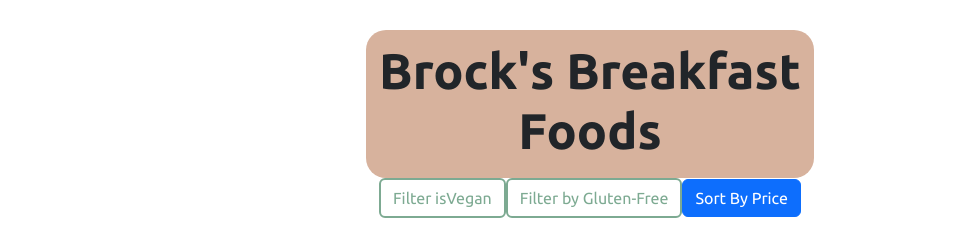
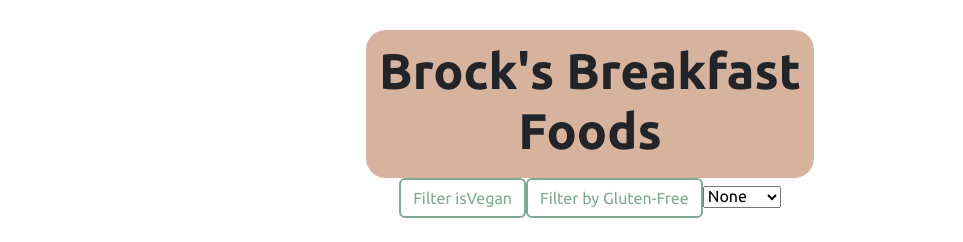
Before and after one commit to hungryHippo888/development, a React (Create React App) app: page / in a window 1280 px wide. Shown: the top 242 px of the page, without its empty margins (50-1013 px from the left). Built offline with nearby package versions, Linux system fonts and the light colour scheme; the HTML template or start-up script is replaced by a standard one.

Commit message:
need to make prettier

```diff
--- a/src/App.js
+++ b/src/App.js
@@ -7,6 +7,7 @@ import "bootstrap/dist/css/bootstrap.min.css";
 import "./styles.scss";
 import Row from 'react-bootstrap/Row';
 import { Button } from 'react-bootstrap';
+import { FormGroup } from '@mui/material';
 
 function App() {
   // TODO: use useState to create a state variable to hold the state of the cart
@@ -19,6 +20,8 @@ function App() {
   const [filterByVegan, setFilterByVegan] = useState(false);
   const [filterByGlutenFree, setFilterByGlutenFree] = useState(false);
   const [priceSort, setSortByPrice] = useState(false);
+  const [sortState, setSortState] = useState("none");
+
   // var filteredData = foodData;
 
   function addToCart(name, price, cals) {
@@ -33,28 +36,10 @@ function App() {
   }
 
   function filterIsVegan() {
-    if(!filterByVegan){
-    const filtered = filteredData.filter(item => item.isVegan === "true");
-    setType("Vegan");
-    setFilteredData(filtered);
-  }
-  else {
-    // in this case, how should I revert it back?
-    setFilteredData(foodData);
-  }
   setFilterByVegan(!filterByVegan);
 }
 
 function filterIsGlutenFree() {
-  if(!filterByGlutenFree){
-    const filtered = filteredData.filter(item => item.isGlutenFree === "true");
-    setType("IsGlutenFree");
-    setFilteredData(filtered);
-  }
-  else {
-    // in this case, how should I revert it back?
-    setFilteredData(foodData);
-  }
   setFilterByGlutenFree(!filterByGlutenFree);
 }
 
@@ -71,16 +56,17 @@ function sortByPrice() {
   setSortByPrice(!priceSort);
 }
 
-  const matchesFilterType = item => {
-    // all items should be shown when no filter is selected
-    if(type === "All") {
-      return true
-    } else if (type === item.type) {
-      return true
-    } else {
-      return false
-    }
-  }
+const sortMethods = {
+  none: { method: (a, b) => {
+    return a - b
+  }},
+  price: { method: (a, b) => {
+    return a.price - b.price
+  }},
+  calories: { method: (a, b) => {
+    return a.calories - b.calories
+  }}
+}
 
   return (
     <div className="App">
@@ -89,7 +75,12 @@ function sortByPrice() {
       </div>
       <Button onClick={() => filterIsVegan()} style = {{borderColor: "#7DAA92", borderWidth: "2px", backgroundColor: filterByVegan ? "#7DAA92" : "#FFF", color: filterByVegan ? "#FFF" : "#7DAA92"}}>Filter isVegan</Button>
       <Button onClick={() => filterIsGlutenFree()} style = {{borderColor: "#7DAA92", borderWidth: "2px", backgroundColor: filterByGlutenFree ? "#7DAA92" : "#FFF", color: filterByGlutenFree ? "#FFF" : "#7DAA92"}}>Filter by Gluten-Free</Button>
-      <Button onClick={() => sortByPrice()}>Sort By Price</Button>
+      {/* <Button onClick={() => sortByPrice()}>Sort By Price</Button> */}
+      <select defaultValue={'DEFAULT'} onChange={(e) => setSortState(e.target.value)}>
+        <option value="DEFAULT" disabled>None</option>
+        <option value="price">price</option>
+        <option value="calories">calories</option>
+      </select>
       <div className="container">
       <Row>
       {filteredData
@@ -98,14 +89,16 @@ function sortByPrice() {
         const matchesIsGlutenFree = (filterByGlutenFree ? (item.isGlutenFree === "true") : true)
         return matchesVegan && matchesIsGlutenFree
       })
-      .sort()
+      .sort(
+        sortMethods[sortState].method
+      )
       .map((item) => ( // TODO: map bakeryData to BakeryItem components
       <Recipe card = {item} isGlutenFree={item.isGlutenFree} isVegan = {item.isVegan} name={item.name} description={item.description} price={item.price} calories = {item.calories} time={item.duration} image={item.image} ingredients={item.ingredients} addToCart={addToCart} removeFromTotal={removeFromTotal}></Recipe>
       ))}
       </Row>
       <h2>Cart</h2>
-        <h2>Items: {cart}</h2>
-        <h2>Cart Total: ${total}</h2>
+        {/* <h2>Items: {cart}</h2>
+        <h2>Cart Total: ${total}</h2> */}
         <h3>Total Calories: {calories}</h3>
       </div>
     </div>
```
